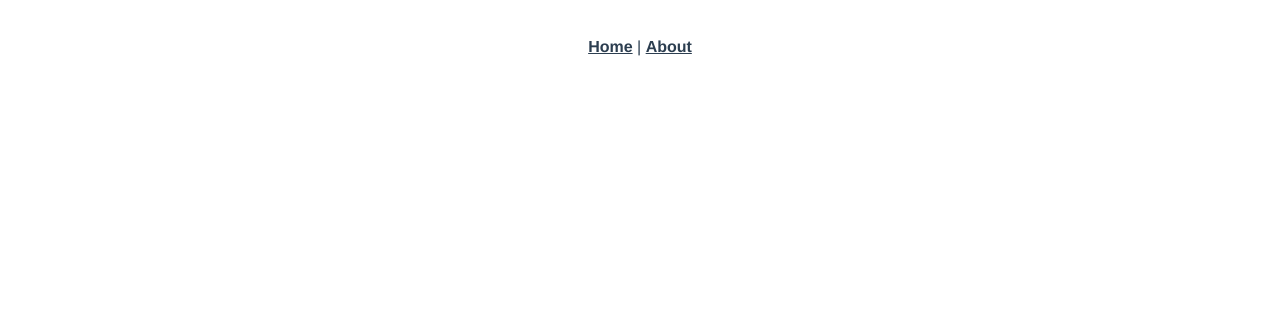
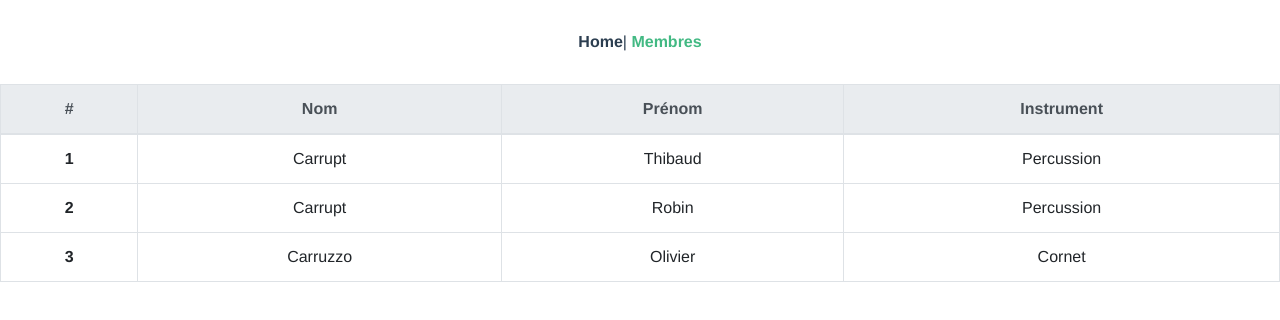
Before and after one commit to Chasuble15/fanfare-management-software, a Vue app: page /members in a window 1280 px wide. Shown: the top 320 px of the page. Built offline with nearby package versions, Linux system fonts and the light colour scheme.

Commit message:
Add Members.vue

```diff
--- a/public/index.html
+++ b/public/index.html
@@ -1,17 +1,26 @@
 <!DOCTYPE html>
 <html lang="en">
+
 <head>
   <meta charset="utf-8">
   <meta http-equiv="X-UA-Compatible" content="IE=edge">
   <meta name="viewport" content="width=device-width,initial-scale=1.0">
   <link rel="icon" href="<%= BASE_URL %>favicon.ico">
+
+  <!-- Bootstrap CSS -->
+  <link rel="stylesheet" href="https://stackpath.bootstrapcdn.com/bootstrap/4.4.1/css/bootstrap.min.css"
+    integrity="sha384-Vkoo8x4CGsO3+Hhxv8T/Q5PaXtkKtu6ug5TOeNV6gBiFeWPGFN9MuhOf23Q9Ifjh" crossorigin="anonymous">
+
   <title><%= htmlWebpackPlugin.options.title %></title>
 </head>
+
 <body>
   <noscript>
-      <strong>We're sorry but <%= htmlWebpackPlugin.options.title %> doesn't work properly without JavaScript enabled. Please enable it to continue.</strong>
+    <strong>We're sorry but <%= htmlWebpackPlugin.options.title %> doesn't work properly without JavaScript enabled.
+      Please enable it to continue.</strong>
   </noscript>
   <div id="app"></div>
   <!-- built files will be auto injected -->
 </body>
+
 </html>
--- a/src/App.vue
+++ b/src/App.vue
@@ -1,10 +1,10 @@
 <template>
   <div id="app">
     <div id="nav">
-      <router-link to="/">Home</router-link> |
-      <router-link to="/about">About</router-link>
+      <router-link to="/">Home</router-link>|
+      <router-link to="/members">Membres</router-link>
     </div>
-    <router-view/>
+    <router-view />
   </div>
 </template>
 
--- a/src/router/index.js
+++ b/src/router/index.js
@@ -4,19 +4,18 @@
 
 Vue.use(VueRouter)
 
-  const routes = [
-  {
+const routes = [{
     path: '/',
     name: 'Home',
     component: Home
   },
   {
-    path: '/about',
-    name: 'About',
+    path: '/members',
+    name: 'Members',
     // route level code-splitting
     // this generates a separate chunk (about.[hash].js) for this route
     // which is lazy-loaded when the route is visited.
-    component: () => import(/* webpackChunkName: "about" */ '../views/About.vue')
+    component: () => import( /* webpackChunkName: "about" */ '../views/Members.vue')
   }
 ]
 
--- a/src/views/About.vue
+++ /dev/null
@@ -1,5 +0,0 @@
-<template>
-  <div class="about">
-    <h1>This is an about page</h1>
-  </div>
-</template>
--- /dev/null
+++ b/src/views/Members.vue
@@ -0,0 +1,52 @@
+<template>
+  <div class="members">
+    <table class="table table-bordered">
+      <thead class="thead-light">
+        <tr>
+          <th scope="col">#</th>
+          <th scope="col">Nom</th>
+          <th scope="col">Prénom</th>
+          <th scope="col">Instrument</th>
+        </tr>
+      </thead>
+      <tbody>
+        <tr v-for="member in memberList" :key="member.key">
+          <th scope="row">{{ member.key }}</th>
+          <td>{{ member.lastName }}</td>
+          <td>{{ member.firstName }}</td>
+          <td>{{ member.instrument }}</td>
+        </tr>
+      </tbody>
+    </table>
+  </div>
+</template>
+
+<script>
+export default {
+  name: "Members",
+  data() {
+    return {
+      memberList: [
+        {
+          key: 1,
+          lastName: "Carrupt",
+          firstName: "Thibaud",
+          instrument: "Percussion"
+        },
+        {
+          key: 2,
+          lastName: "Carrupt",
+          firstName: "Robin",
+          instrument: "Percussion"
+        },
+        {
+          key: 3,
+          lastName: "Carruzzo",
+          firstName: "Olivier",
+          instrument: "Cornet"
+        }
+      ]
+    };
+  }
+};
+</script>
```
Lines whose indentation alone changed are shown as unchanged.
